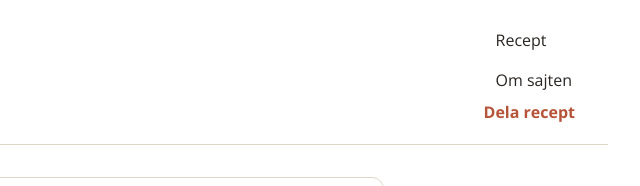
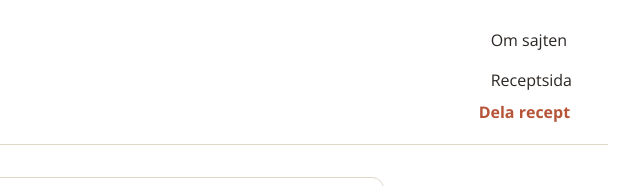
Before and after one commit to Kentska/Recept, a plain HTML site: page recept.html in a window 1280 px wide. Shown: the top 186 px of the page, 640-1280 px from the left. Drawn offline with nearby package versions, Linux system fonts and the light colour scheme.

Commit message:
Update navigation links and clean up CSS styles for consistency

```diff
--- a/recept.html
+++ b/recept.html
@@ -24,8 +24,8 @@
           </a>
           <nav class="main-nav" aria-label="Huvudmeny">
             <ul class="nav-list">
-              <li><a href="index.html">Recept</a></li>
-              <li><a href="pannkakor.html">Om sajten</a></li>
+              <li><a href="index.html">Om sajten</a></li>
+              <li><a href="pannkakor.html">Receptsida</a></li>
               <li>
                 <a href="recept.html" class="btn-primary" aria-current="page"
                   >Dela recept</a
```
Also changed, not shown: index.html (+2 -2 lines), pannkakor.html (+2 -2 lines), styles.css (+1 -18 lines).
